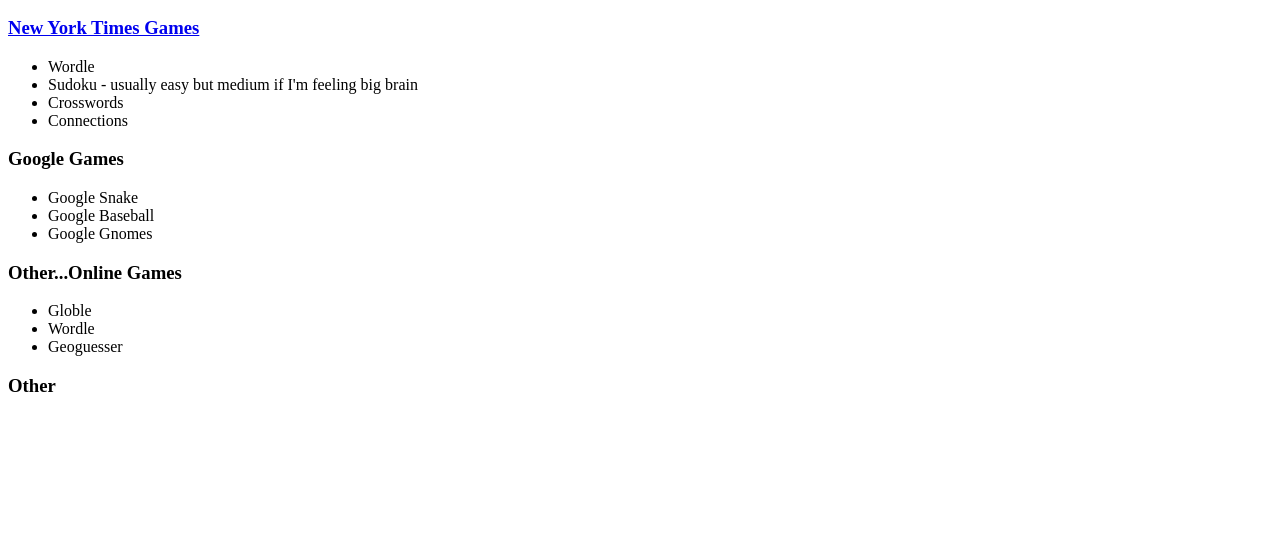
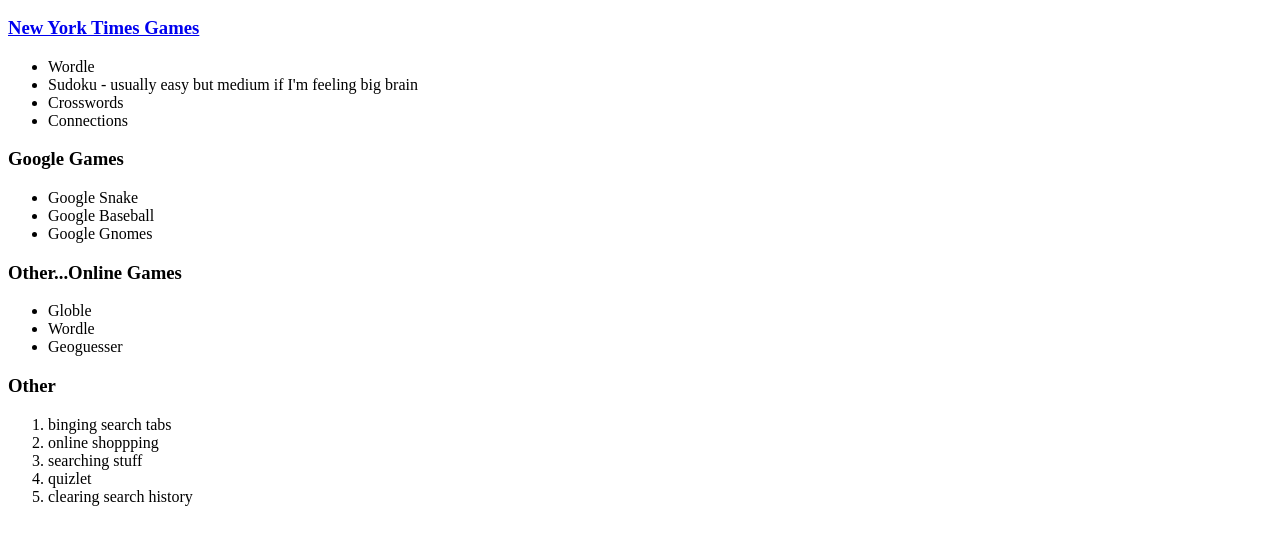
Before and after one commit to maddiedemos27/maddiedemos27.github.io, a plain HTML site: page index.html in a window 1280 px wide. Shown: the part 110-654 px from the top of the page. Drawn offline with Linux system fonts and the light colour scheme.

Commit message:
Update index.html

```diff
--- a/index.html
+++ b/index.html
@@ -29,5 +29,12 @@
         <li>Geoguesser</li>
     </ul>
     <h3>Other</h3>
+    <ol>
+        <li>binging search tabs</li>
+        <li>online shoppping</li>
+        <li>searching stuff</li>
+        <li>quizlet</li>
+        <li>clearing search history</li>
+    </ol>
 </body>
 </html>
```
